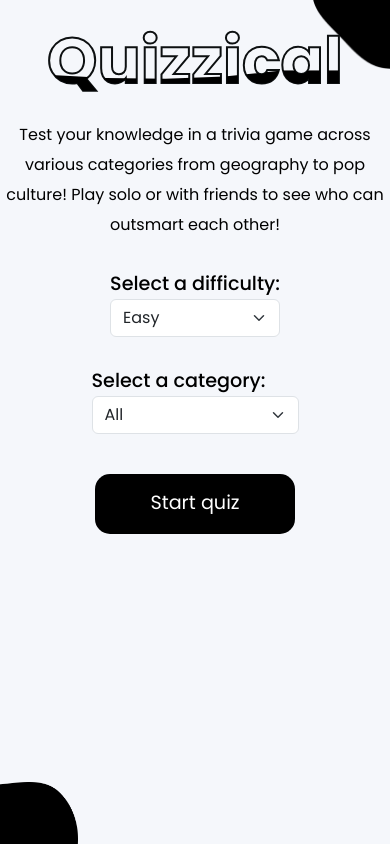
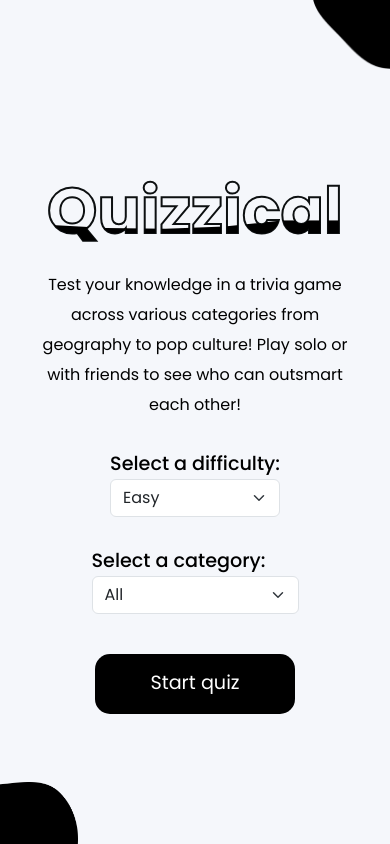
Before and after one commit to steph-xue/quizzical, a React (Vite) app: page / in a window 390 px wide. Built offline with nearby package versions, Linux system fonts and the light colour scheme.

Commit message:
fix sizing of cover page on mobile

```diff
--- a/src/style.css
+++ b/src/style.css
@@ -60,7 +60,7 @@ body {
 
 @media only screen and (max-width: 1000px) {
   .cover-page {
-    padding-top: 100px;
+    padding-top: 250px;
   }
 }
 
@@ -69,7 +69,7 @@ body {
   font-weight: 400;
   line-height: 30px;
   text-align: center;
-  max-width: 500px;
+  max-width: 56vh;
   margin-top: 20px;
   margin-bottom: 20px;
 }
@@ -77,6 +77,7 @@ body {
 @media only screen and (max-width: 1000px) {
   .description {
     font-size: 1rem;
+    max-width: 40vh;
   }
 }
 
```
